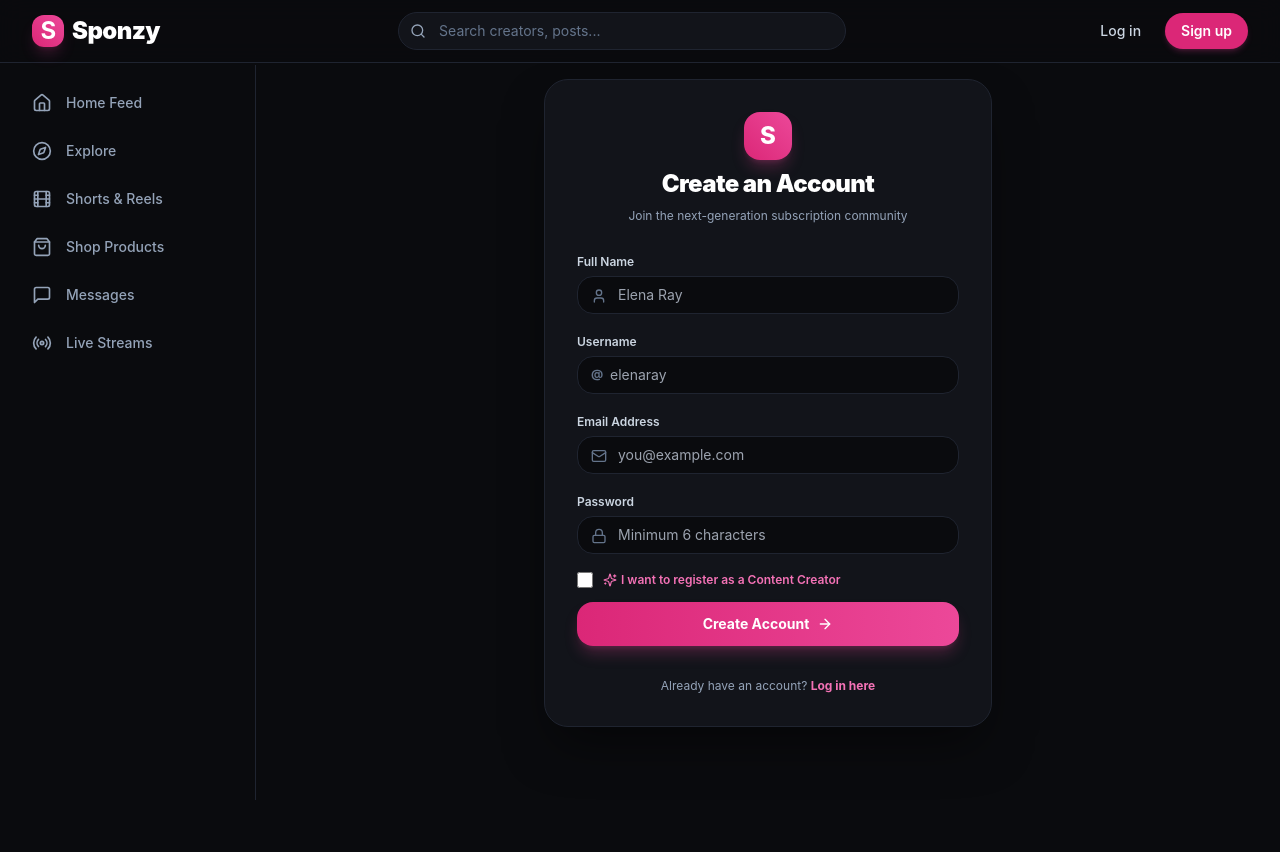
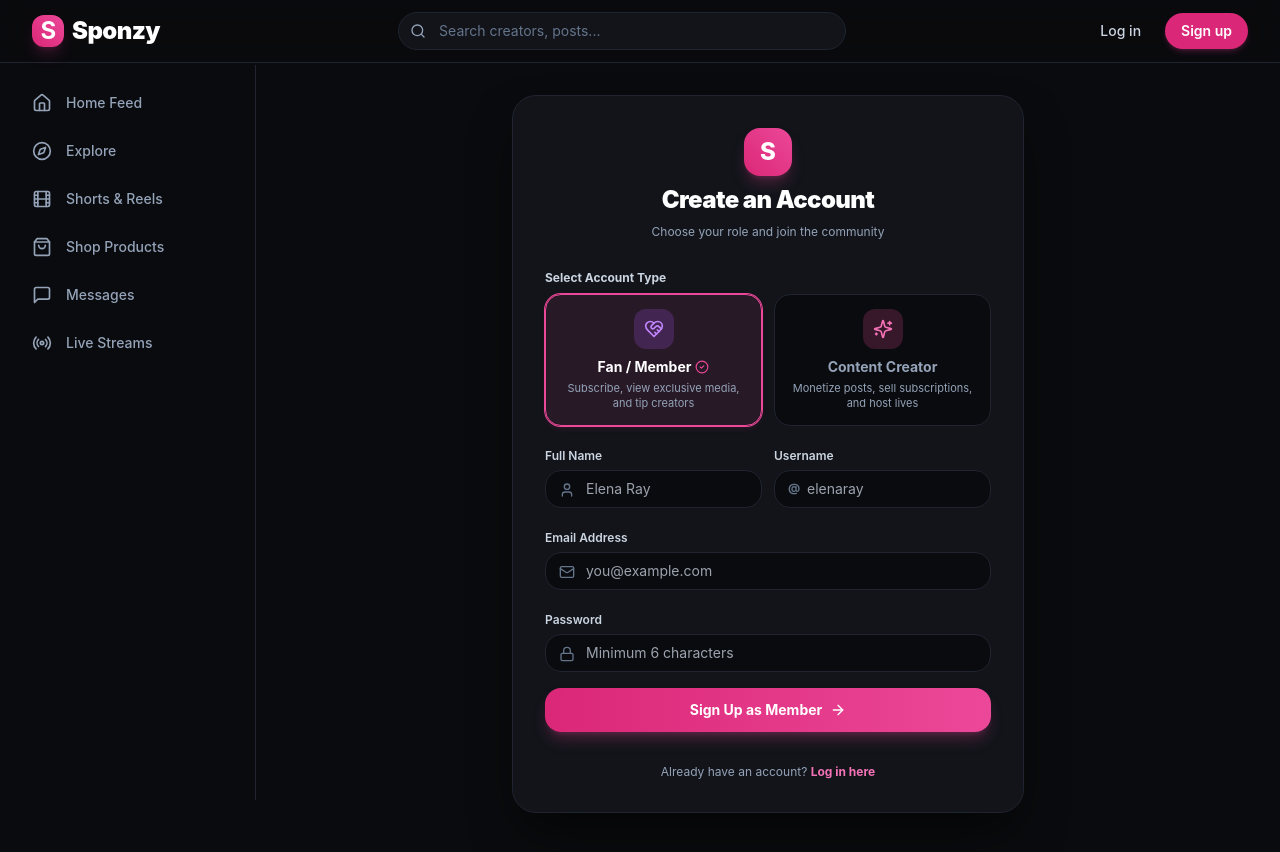
Before and after one commit to bashar35790/Sponzy, a Next.js app: page /register in a window 1280 px wide. Shown: the top 852 px of the page. Before the commit the page ends 800 px from the top, so only its background shows below. Built offline with nearby package versions, Linux system fonts and the light colour scheme; no server answers.

Commit message:
feat(auth): add role selection and creator profile onboarding in register page

```diff
--- a/src/app/register/page.tsx
+++ b/src/app/register/page.tsx
@@ -5,16 +5,30 @@ import Link from 'next/link';
 import { useRouter } from 'next/navigation';
 import { useAuth } from '@/context/AuthContext';
 import { api } from '@/lib/api';
-import { User, Mail, Lock, Sparkles, ArrowRight } from 'lucide-react';
+import {
+  User as UserIcon,
+  Mail,
+  Lock,
+  Sparkles,
+  ArrowRight,
+  HeartHandshake,
+  DollarSign,
+  Briefcase,
+  CheckCircle2,
+} from 'lucide-react';
 
 export default function RegisterPage() {
   const router = useRouter();
   const { login } = useAuth();
+
+  const [role, setRole] = useState<'USER' | 'CREATOR'>('USER');
   const [name, setName] = useState('');
   const [username, setUsername] = useState('');
   const [email, setEmail] = useState('');
   const [password, setPassword] = useState('');
-  const [isCreator, setIsCreator] = useState(false);
+  const [profession, setProfession] = useState('');
+  const [creatorMonthlyPrice, setCreatorMonthlyPrice] = useState('9.99');
+  const [bio, setBio] = useState('');
   const [loading, setLoading] = useState(false);
   const [error, setError] = useState('');
 
@@ -29,12 +43,15 @@ export default function RegisterPage() {
         username,
         email,
         password,
-        isCreator,
+        role,
+        profession: role === 'CREATOR' ? profession : undefined,
+        bio: role === 'CREATOR' ? bio : undefined,
+        creatorMonthlyPrice: role === 'CREATOR' ? parseFloat(creatorMonthlyPrice || '0') : 0,
       });
 
       if (res.data?.token && res.data?.user) {
         login(res.data.token, res.data.user);
-        router.push(isCreator ? `/${username}` : '/');
+        router.push(role === 'CREATOR' ? `/${username.toLowerCase()}` : '/');
       }
     } catch (err: any) {
       setError(err.response?.data?.error || 'Registration failed. Please check your information.');
@@ -44,14 +61,15 @@ export default function RegisterPage() {
   };
 
   return (
-    <div className="min-h-[85vh] flex items-center justify-center p-4">
-      <div className="w-full max-w-md bg-dark-card border border-dark-border rounded-3xl p-8 shadow-2xl shadow-black/50 space-y-6">
+    <div className="min-h-[85vh] flex items-center justify-center p-4 py-8">
+      <div className="w-full max-w-lg bg-dark-card border border-dark-border rounded-3xl p-6 sm:p-8 shadow-2xl shadow-black/60 space-y-6">
+        {/* Brand Header */}
         <div className="text-center space-y-2">
           <div className="w-12 h-12 rounded-2xl bg-gradient-to-tr from-brand-600 to-pink-500 flex items-center justify-center text-white font-extrabold text-2xl mx-auto shadow-lg shadow-pink-500/25">
             S
           </div>
           <h2 className="text-2xl font-black text-white tracking-tight">Create an Account</h2>
-          <p className="text-xs text-slate-400">Join the next-generation subscription community</p>
+          <p className="text-xs text-slate-400">Choose your role and join the community</p>
         </div>
 
         {error && (
@@ -60,11 +78,63 @@ export default function RegisterPage() {
           </div>
         )}
 
-        <form onSubmit={handleSubmit} className="space-y-3.5">
+        <form onSubmit={handleSubmit} className="space-y-4">
+          {/* Role Selection Cards */}
+          <div className="space-y-1.5">
+            <label className="text-xs font-bold text-slate-300">Select Account Type</label>
+            <div className="grid grid-cols-2 gap-3">
+              {/* Fan / Member Option */}
+              <button
+                type="button"
+                onClick={() => setRole('USER')}
+                className={`flex flex-col items-center text-center p-3.5 rounded-2xl border transition-all ${
+                  role === 'USER'
+                    ? 'border-brand-500 bg-brand-500/10 text-white shadow-md shadow-pink-500/10 ring-1 ring-brand-500'
+                    : 'border-dark-border bg-dark-bg text-slate-400 hover:text-slate-200 hover:bg-dark-hover'
+                }`}
+              >
+                <div className="w-10 h-10 rounded-xl bg-purple-500/20 text-purple-400 flex items-center justify-center mb-2">
+                  <HeartHandshake className="w-5 h-5" />
+                </div>
+                <div className="flex items-center gap-1">
+                  <span className="font-bold text-sm">Fan / Member</span>
+                  {role === 'USER' && <CheckCircle2 className="w-3.5 h-3.5 text-brand-500" />}
+                </div>
+                <p className="text-[11px] text-slate-400 mt-1 leading-snug">
+                  Subscribe, view exclusive media, and tip creators
+                </p>
+              </button>
+
+              {/* Creator Option */}
+              <button
+                type="button"
+                onClick={() => setRole('CREATOR')}
+                className={`flex flex-col items-center text-center p-3.5 rounded-2xl border transition-all ${
+                  role === 'CREATOR'
+                    ? 'border-brand-500 bg-brand-500/10 text-white shadow-md shadow-pink-500/10 ring-1 ring-brand-500'
+                    : 'border-dark-border bg-dark-bg text-slate-400 hover:text-slate-200 hover:bg-dark-hover'
+                }`}
+              >
+                <div className="w-10 h-10 rounded-xl bg-brand-500/20 text-pink-400 flex items-center justify-center mb-2">
+                  <Sparkles className="w-5 h-5" />
+                </div>
+                <div className="flex items-center gap-1">
+                  <span className="font-bold text-sm">Content Creator</span>
+                  {role === 'CREATOR' && <CheckCircle2 className="w-3.5 h-3.5 text-brand-500" />}
+                </div>
+                <p className="text-[11px] text-slate-400 mt-1 leading-snug">
+                  Monetize posts, sell subscriptions, and host lives
+                </p>
+              </button>
+            </div>
+          </div>
+
+          {/* Basic User Information */}
+          <div className="grid grid-cols-1 sm:grid-cols-2 gap-3">
             <div className="space-y-1">
               <label className="text-xs font-semibold text-slate-300">Full Name</label>
               <div className="relative">
-              <User className="absolute left-3.5 top-3 w-4 h-4 text-slate-500" />
+                <UserIcon className="absolute left-3.5 top-3 w-4 h-4 text-slate-500" />
                 <input
                   type="text"
                   value={name}
@@ -88,6 +158,7 @@ export default function RegisterPage() {
                   className="w-full bg-dark-bg border border-dark-border rounded-2xl pl-8 pr-4 py-2 text-sm text-slate-200 focus:outline-none focus:border-brand-500"
                   required
                 />
+              </div>
             </div>
           </div>
 
@@ -121,25 +192,65 @@ export default function RegisterPage() {
             </div>
           </div>
 
-          <label className="flex items-center gap-2.5 pt-1 cursor-pointer">
+          {/* Creator-Specific Fields */}
+          {role === 'CREATOR' && (
+            <div className="p-4 rounded-2xl bg-brand-500/5 border border-brand-500/20 space-y-3 animate-fadeIn">
+              <div className="flex items-center gap-1.5 text-xs font-bold text-pink-400">
+                <Sparkles className="w-4 h-4" />
+                <span>Creator Profile Details</span>
+              </div>
+
+              <div className="grid grid-cols-1 sm:grid-cols-2 gap-3">
+                <div className="space-y-1">
+                  <label className="text-[11px] font-semibold text-slate-300">Profession / Category</label>
+                  <div className="relative">
+                    <Briefcase className="absolute left-3 top-2.5 w-3.5 h-3.5 text-slate-500" />
                     <input
-              type="checkbox"
-              checked={isCreator}
-              onChange={(e) => setIsCreator(e.target.checked)}
-              className="rounded bg-dark-bg border-dark-border text-brand-600 focus:ring-brand-500 w-4 h-4"
+                      type="text"
+                      value={profession}
+                      onChange={(e) => setProfession(e.target.value)}
+                      placeholder="e.g. Model, Fitness, Artist"
+                      className="w-full bg-dark-bg border border-dark-border rounded-xl pl-9 pr-3 py-1.5 text-xs text-slate-200 focus:outline-none focus:border-brand-500"
                     />
-            <span className="text-xs font-semibold text-pink-400 flex items-center gap-1">
-              <Sparkles className="w-3.5 h-3.5" />
-              <span>I want to register as a Content Creator</span>
-            </span>
-          </label>
+                  </div>
+                </div>
+
+                <div className="space-y-1">
+                  <label className="text-[11px] font-semibold text-slate-300">Monthly Sub Price ($ USD)</label>
+                  <div className="relative">
+                    <DollarSign className="absolute left-3 top-2.5 w-3.5 h-3.5 text-emerald-400" />
+                    <input
+                      type="number"
+                      step="0.50"
+                      min="0"
+                      value={creatorMonthlyPrice}
+                      onChange={(e) => setCreatorMonthlyPrice(e.target.value)}
+                      placeholder="9.99 (0 for free)"
+                      className="w-full bg-dark-bg border border-dark-border rounded-xl pl-8 pr-3 py-1.5 text-xs text-slate-200 focus:outline-none focus:border-brand-500"
+                    />
+                  </div>
+                </div>
+              </div>
+
+              <div className="space-y-1">
+                <label className="text-[11px] font-semibold text-slate-300">Bio / About your page</label>
+                <textarea
+                  value={bio}
+                  onChange={(e) => setBio(e.target.value)}
+                  placeholder="Tell your fans what kind of exclusive content they will enjoy..."
+                  rows={2}
+                  className="w-full bg-dark-bg border border-dark-border rounded-xl p-2.5 text-xs text-slate-200 placeholder-slate-500 focus:outline-none focus:border-brand-500 resize-none"
+                />
+              </div>
+            </div>
+          )}
 
           <button
             type="submit"
             disabled={loading}
             className="w-full bg-gradient-to-r from-brand-600 to-pink-500 hover:from-brand-500 text-white font-bold py-3 rounded-2xl shadow-lg shadow-pink-500/25 transition-all flex items-center justify-center gap-2 text-sm"
           >
-            <span>{loading ? 'Creating account...' : 'Create Account'}</span>
+            <span>{loading ? 'Creating account...' : `Sign Up as ${role === 'CREATOR' ? 'Creator' : 'Member'}`}</span>
             <ArrowRight className="w-4 h-4" />
           </button>
         </form>
```
Lines whose indentation alone changed are shown as unchanged.
